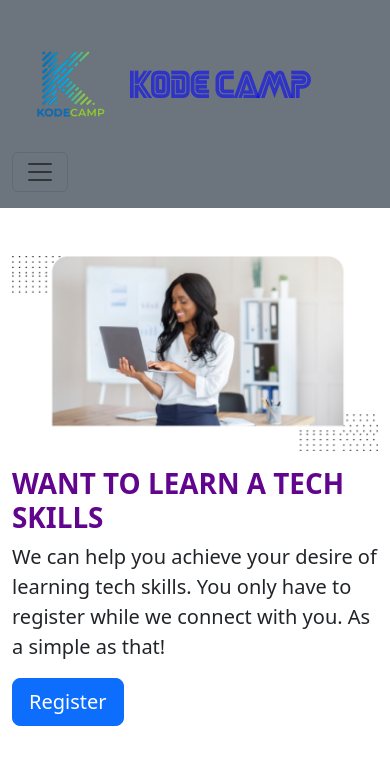
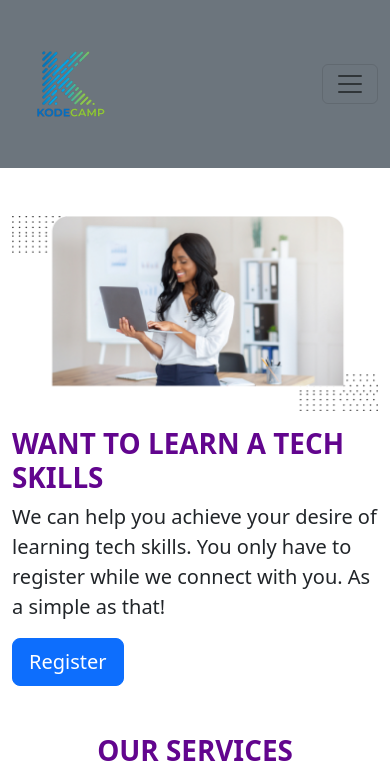
Before and after one commit to ikpeku/kodecamp_portal, a plain HTML site: page index.html in a window 390 px wide. Shown: the top 771 px of the page. Drawn offline with nearby package versions, Linux system fonts and the light colour scheme.

Commit message:
navbar display in row on mobile

```diff
--- a/index.html
+++ b/index.html
@@ -17,9 +17,10 @@
   <!-- fixed-top -->
   <!-- NavBar -->
   <nav class="py-3 navbar navbar-expand-lg  auto-hiding-navbar bg-secondary">
-    <div class="container">
-      <a class="navbar-brand text-uppercase fs-1 " href="./index.html">
-        <img src="./img/logo.png" alt="kodeCamp-logo">Kode Camp
+    <div class="container d-flex">
+      <a class="navbar-brand text-uppercase fs-1 d-flex align-items-center" href="./index.html">
+        <img src="./img/logo.png" alt="kodeCamp-logo">
+        <em class="h2 d-none d-lg-block d-xl-block">Kode Camp</em>
       </a>
       <button class="navbar-toggler" type="button" data-bs-toggle="collapse" data-bs-target="#navbarSupportedContent"
         aria-controls="navbarSupportedContent" aria-expanded="false" aria-label="Toggle navigation">
--- a/style.css
+++ b/style.css
@@ -1,3 +1,7 @@
+html{
+    scroll-behavior: smooth;
+}
+
 @font-face {
     font-family: 'SEGA LOGO FONT';
     font-style: normal;
```
